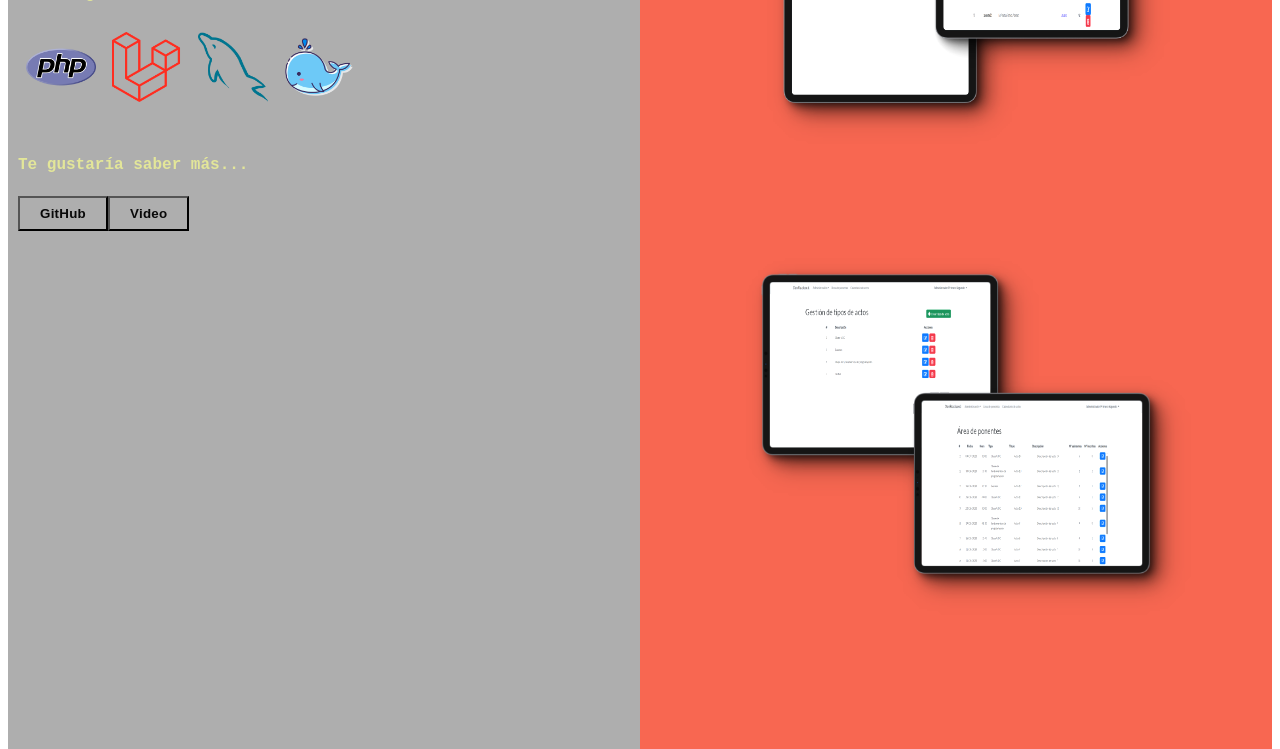
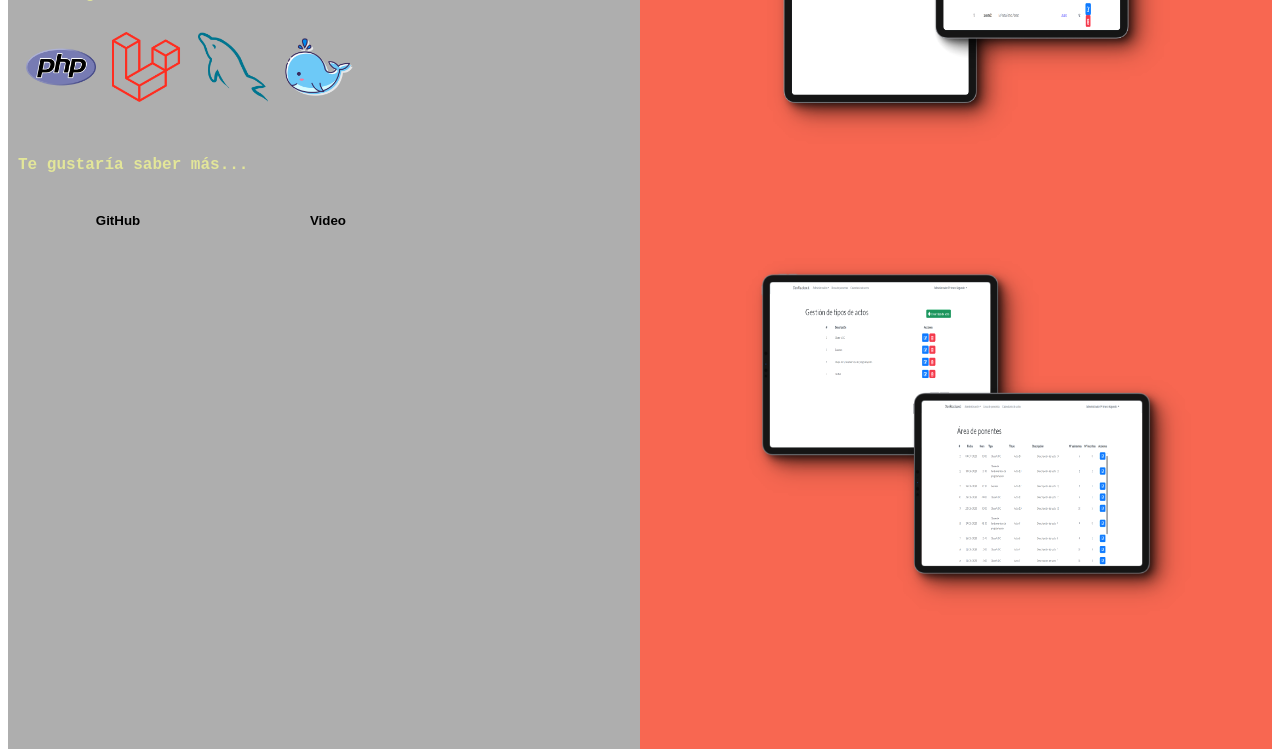
Before and after one commit to FernanDezlo92/PortFolioFernan.github.io, a React (Vite) app: page / in a window 1280 px wide. Shown: the part 1900-2649 px from the top of the page. Built offline with nearby package versions, Linux system fonts and the light colour scheme; a web font is replaced by a local one.

Commit message:
botones, href

```diff
--- a/src/components/ModalComponent.jsx
+++ b/src/components/ModalComponent.jsx
@@ -34,13 +34,11 @@ const ModalComponent = ({
         aria-describedby="modal-modal-description"
       >
         <Box sx={style} className="BoxModal">
-          <button
-            onClick={onClose}
-            className="buttonLink buttonClose"
-            fontFamily={"Inconsolata, monospace"}
-          >
-            <span>X</span>
-          </button>
+          <div className="containerBoton">
+            <div onClick={onClose} className="buttonClose">
+              <a className="btn btnClose">X</a>
+            </div>
+          </div>
           <Typography
             className="modalTitle"
             id="modal-modal-title"
--- a/src/components/Projects.jsx
+++ b/src/components/Projects.jsx
@@ -67,12 +67,20 @@ export default function Projects(props) {
           </div>
           <div className="linksProjecto">
             <h4>Te gustaría saber más...</h4>
-            <button onClick={handleLink} className="buttonLink">
-              <span>GitHub</span>
-            </button>
-            <button onClick={handleOpen} className="buttonLink">
-              <span>Video</span>
-            </button>
+            <div className="containerBotonProjectos">
+              <button onClick={handleLink} className="boton link">
+                <span>GitHub</span>
+                <svg>
+                  <rect x="0" y="0" fill="none"></rect>
+                </svg>
+              </button>
+              <button onClick={handleOpen} className="boton link">
+                <span>Video</span>
+                <svg>
+                  <rect x="0" y="0" fill="none"></rect>
+                </svg>
+              </button>
+            </div>
           </div>
           <ModalComponent
             open={open}
--- a/src/styles/modalComponent.css
+++ b/src/styles/modalComponent.css
@@ -1,6 +1,5 @@
-
-.modalTitle{
-    color:#000000;
+.modalTitle {
+  color: #000000;
   font-weight: bold !important;
   justify-content: center;
   text-align: center;
@@ -8,29 +7,52 @@
   padding: 1rem;
 }
 
-
-.modalDescription{
+.modalDescription {
   color: #000000;
   font-size: 1.1rem !important;
   font-weight: bold !important;
 }
 
-.BoxModal button{
-    margin-left: 88%;
-
+.containerBoton {
+  display: flex;
+  justify-content: end;
+  align-items: end;
 }
 
-.buttonClose:hover{
-    box-shadow: 0 0 10px 2px #98e0da80;
+.buttonClose {
+  display: flex;
+  flex-direction: column;
 }
 
-.buttonModal:hover{
-    box-shadow: 0 0 10px 2px rgba(238, 129, 34, 0.5);
+.btn {
+  text-decoration: none;
+  position: relative;
+  cursor: pointer;
+  font-size: 1.5em;
+  font-weight: bold;
 }
 
+.btn::before {
+  content: "";
+  position: absolute;
+  width: 100%;
+  height: 2px;
+  top: 0;
+  left: 0;
+  background-color: #e15e4a;
+  visibility: hidden;
+  transform: scaleX(0);
+  transition: all 0.3s ease-in-out 0s;
+  font-weight: bold;
+}
+
+.btn:hover::before {
+  visibility: visible;
+  transform: scaleX(3);
+}
 
 @media screen and (max-width: 568px) {
-    .BoxModal{
+  .BoxModal {
     width: 300px !important;
   }
 }
--- a/src/styles/projects.css
+++ b/src/styles/projects.css
@@ -107,44 +107,59 @@ h4 {
   margin: auto;
 }
 
-.buttonLink {
-  display: inline-block;
+.boton {
+  display: inline-flex;
+  align-items: center;
+  justify-content: center;
+  cursor: pointer;
   position: relative;
-  padding: 0.5rem 1.25rem;
-  background-color: var(--color-dark);
-  color: var(--color-dark);
-  font-family: Mosk, sans-serif;
-  font-weight: 600;
-  text-decoration: none;
-  letter-spacing: 0.02em;
+  width: 200px;
+  height: 50px;
+  margin-right: 10px;
+  outline: none;
+  border: none;
 }
 
-.button:after {
+.containerBotonProjectos {
+  outline: none;
+}
+
+.boton span {
+  position: relative;
+  z-index: 2;
+  transition: 0.3s ease all;
+  outline: none;
+  font-weight: bold;
+}
+
+.boton.link {
+  background: none;
+  color: #000;
+  outline: none;
+}
+
+.boton.link svg {
+  width: 200px;
+  height: 50px;
   position: absolute;
-  content: attr(data-content);
-  width: 100%;
-  height: 100%;
   top: 0;
   left: 0;
-  background-color: var(--color-light);
-  color: var(--color-dark);
-  border: solid 2px var(--color-dark);
-  display: flex;
-  align-items: center;
-  justify-content: center;
-  transform: translate(-0.3rem, -0.3rem);
-  transition: transform 0.2s cubic-bezier(0.34, 1.56, 0.64, 1);
+  fill: none;
 }
 
-::after {
+.boton.link rect {
+  width: 200px;
+  height: 50px;
+  stroke: #e15e4a;
+  stroke-width: 5px;
+  stroke-dasharray: 1000;
+  stroke-dashoffset: 1000;
+  transition: 1.2s ease all;
 }
 
-.button:hover:after {
-  transform: translate(0, 0);
-}
-
-.night .button:after {
-  background-color: var(--color-lilac);
+.boton.link:hover rect {
+  stroke-dashoffset: 0;
+  filter: drop-shadow(0 0 0.75rem #e15e4a);
 }
 
 @keyframes glowing {
--- a/src/view/Contact.jsx
+++ b/src/view/Contact.jsx
@@ -50,19 +50,23 @@ export default function Contact() {
       <div className="contact">Contact</div>
       <div className="textoContactMe">
         <div className="contacIconosParrafo">
+          <a href="https://github.com/FernanDezlo92" target="blank">
             <img
               src="/img/logoContact/brand-github.png"
               className="cardIconContact"
               alt="HTML"
             />
+          </a>
           <p>Github</p>
         </div>
         <div className="contacIconosParrafo">
+          <a href="https://www.linkedin.com/in/FernandoDezlo" target="blank">
             <img
               src="/img/logoContact/brand-linkedin.png"
               className="cardIconContact"
               alt="HTML"
             />
+          </a>
           <p>Linkedin</p>
         </div>
         <div className="contacIconosParrafo">
@@ -74,11 +78,13 @@ export default function Contact() {
           <p>Mail</p>
         </div>
         <div className="contacIconosParrafo">
+          <a href="/curriculum/FernandoFA-CV.pdf" download>
             <img
               src="/img/logoContact/cv.png"
               className="cardIconContact"
               alt="HTML"
             />
+          </a>
           <p>Currículum</p>
         </div>
       </div>
```
Also changed, not shown: 2 other files (tests, documents, lock files or other folders). Lines whose indentation alone changed are shown as unchanged.
